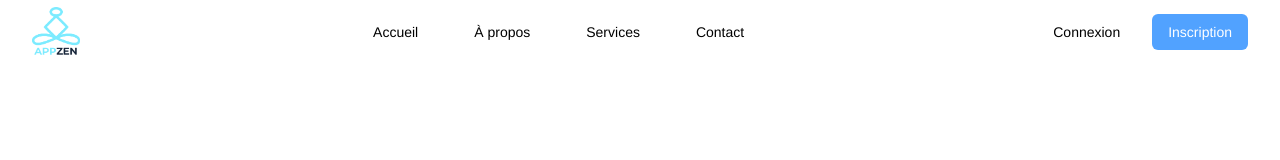
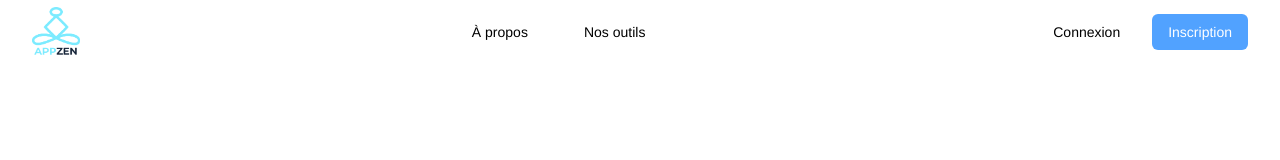
Before and after one commit to CronosV2/cesi-zen, a Next.js app in the folder cesi-zen-code/frontend/: page / in a window 1280 px wide. Shown: the top 160 px of the page. Built offline with nearby package versions, Linux system fonts and the light colour scheme.

Commit message:
Simplify Navbar menu items and update navigation links

```diff
--- a/cesi-zen-code/frontend/src/components/Navbar.tsx
+++ b/cesi-zen-code/frontend/src/components/Navbar.tsx
@@ -8,10 +8,8 @@ const Navbar = () => {
   const [isOpen, setIsOpen] = useState(false);
 
   const menuItems = [
-    { label: 'Accueil', href: '/' },
     { label: 'À propos', href: '/about' },
-    { label: 'Services', href: '/services' },
-    { label: 'Contact', href: '/contact' },
+    { label: 'Nos outils', href: '/outils' },
   ];
 
   return (
```
